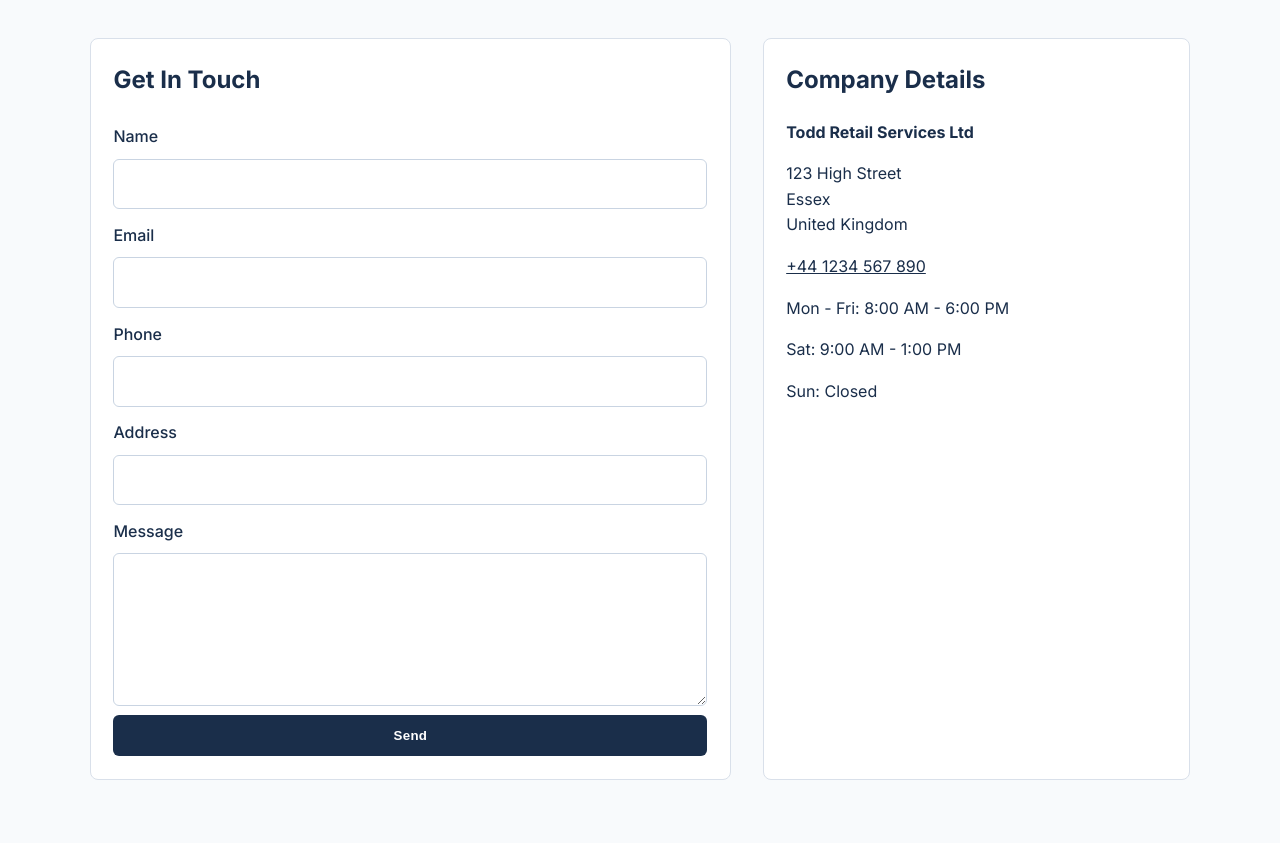
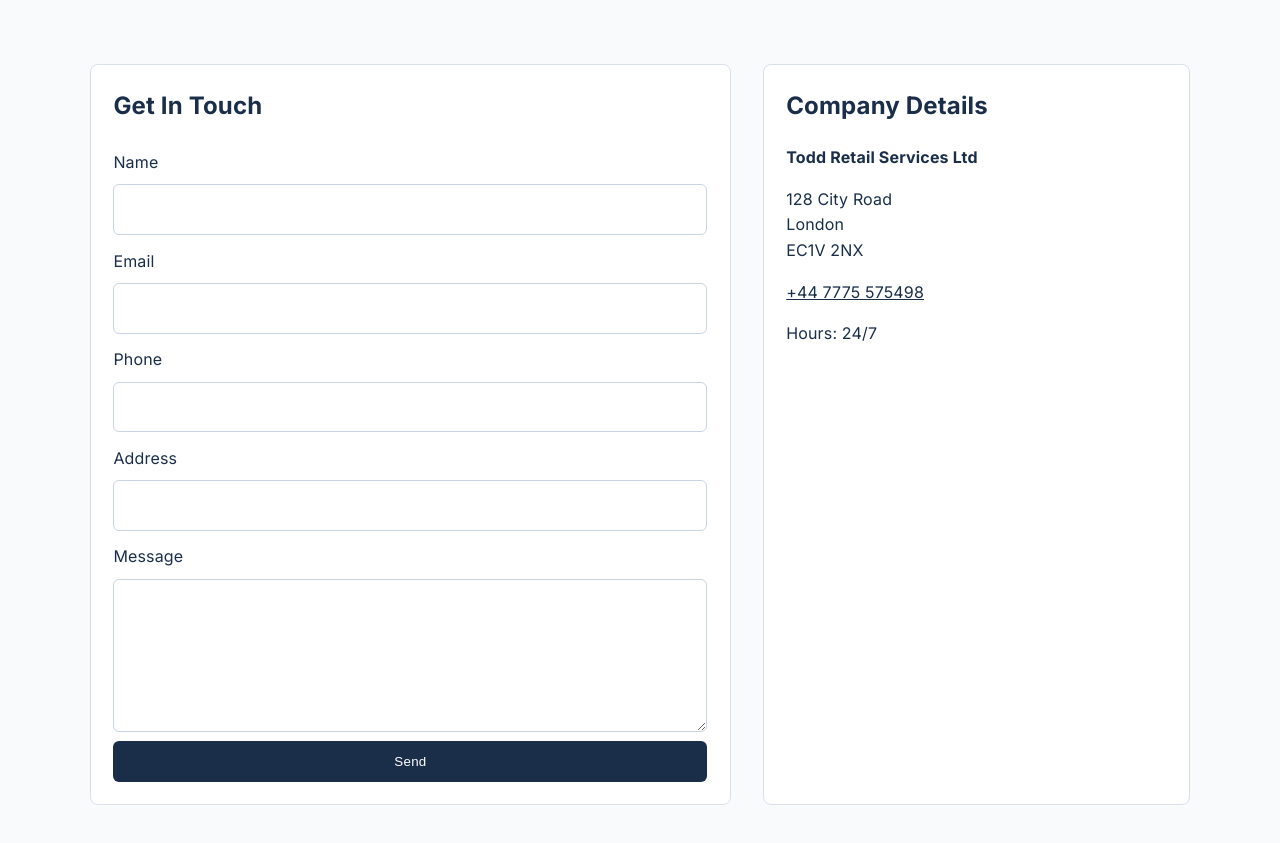
Before and after one commit to toddretail/landingpage, a plain HTML site: page index.html in a window 1280 px wide. Shown: the part 1300-2143 px from the top of the page. Drawn offline with Linux system fonts and the light colour scheme.

Commit message:
your message here

```diff
--- a/index.html
+++ b/index.html
@@ -83,11 +83,9 @@
         <aside class="company-details">
           <h2>Company Details</h2>
           <p><strong>Todd Retail Services Ltd</strong></p>
-          <p>123 High Street<br>Essex<br>United Kingdom</p>
-          <p><a href="tel:+441234567890">+44 1234 567 890</a></p>
-          <p>Mon - Fri: 8:00 AM - 6:00 PM</p>
-          <p>Sat: 9:00 AM - 1:00 PM</p>
-          <p>Sun: Closed</p>
+          <p>128 City Road<br>London<br>EC1V 2NX</p>
+          <p><a href="tel:+447775575498">+44 7775 575498</a></p>
+          <p>Hours: 24/7</p>
         </aside>
       </div>
     </section>
--- a/styles.css
+++ b/styles.css
@@ -13,10 +13,12 @@
 
 body {
   margin: 0;
-  font-family: "Inter", Arial, sans-serif;
+  font-family: "Inter", "Helvetica Neue", Helvetica, Arial, sans-serif;
   background: var(--bg);
   color: var(--text);
   line-height: 1.6;
+  font-weight: 400;
+  letter-spacing: 0.01em;
 }
 
 img {
@@ -77,6 +79,7 @@
   color: var(--navy);
   font-size: clamp(1.8rem, 2.6vw, 2.6rem);
   line-height: 1.2;
+  font-weight: 600;
 }
 
 .about-intro p {
@@ -92,7 +95,7 @@
   border: none;
   border-radius: 6px;
   padding: 0.82rem 1.4rem;
-  font-weight: 600;
+  font-weight: 500;
   letter-spacing: 0.02em;
   text-decoration: none;
   cursor: pointer;
@@ -158,7 +161,7 @@
 }
 
 .contact-form label {
-  font-weight: 500;
+  font-weight: 400;
   margin-top: 0.3rem;
 }
 
```
